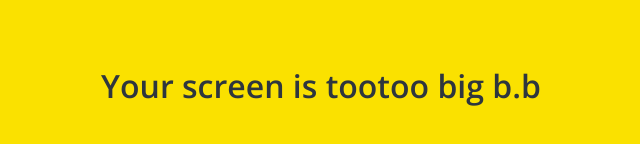
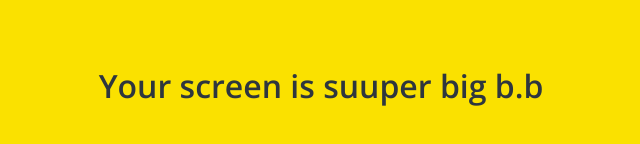
Before and after one commit to 93jm/kokoa-clone-2020, a plain HTML site: page friends.html in a window 1280 px wide. Shown: the part 314-458 px from the top of the page, without its empty margins (319-959 px from the left). Drawn offline with nearby package versions, Linux system fonts and the light colour scheme.

Commit message:
suuuper
branch testing......

```diff
--- a/friends.html
+++ b/friends.html
@@ -103,7 +103,7 @@
     </div>
 
     <div id="no-mobile">
-        <span>Your screen is tootoo big b.b</span>
+        <span>Your screen is suuper big b.b</span>
     </div>
 
 
```
